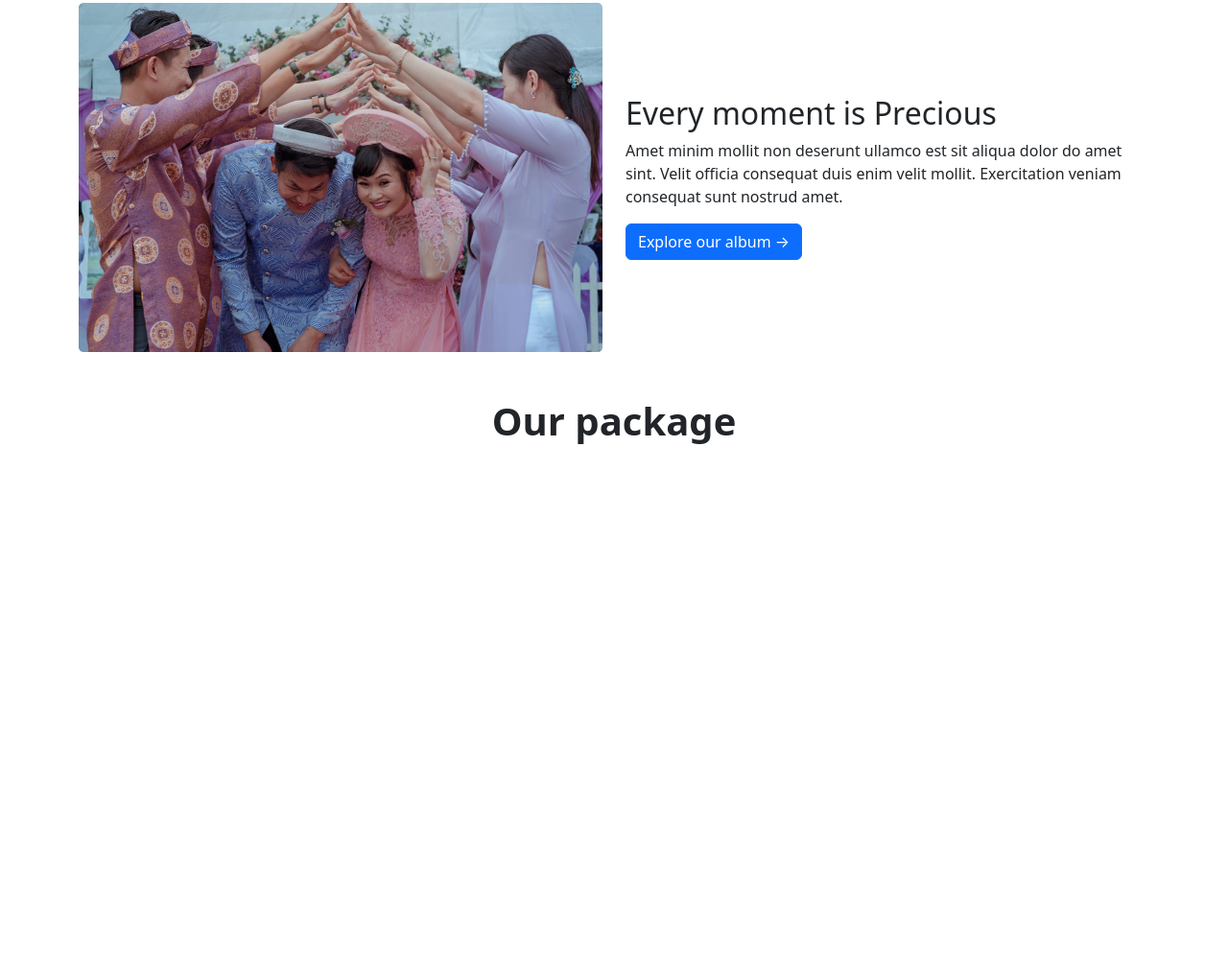
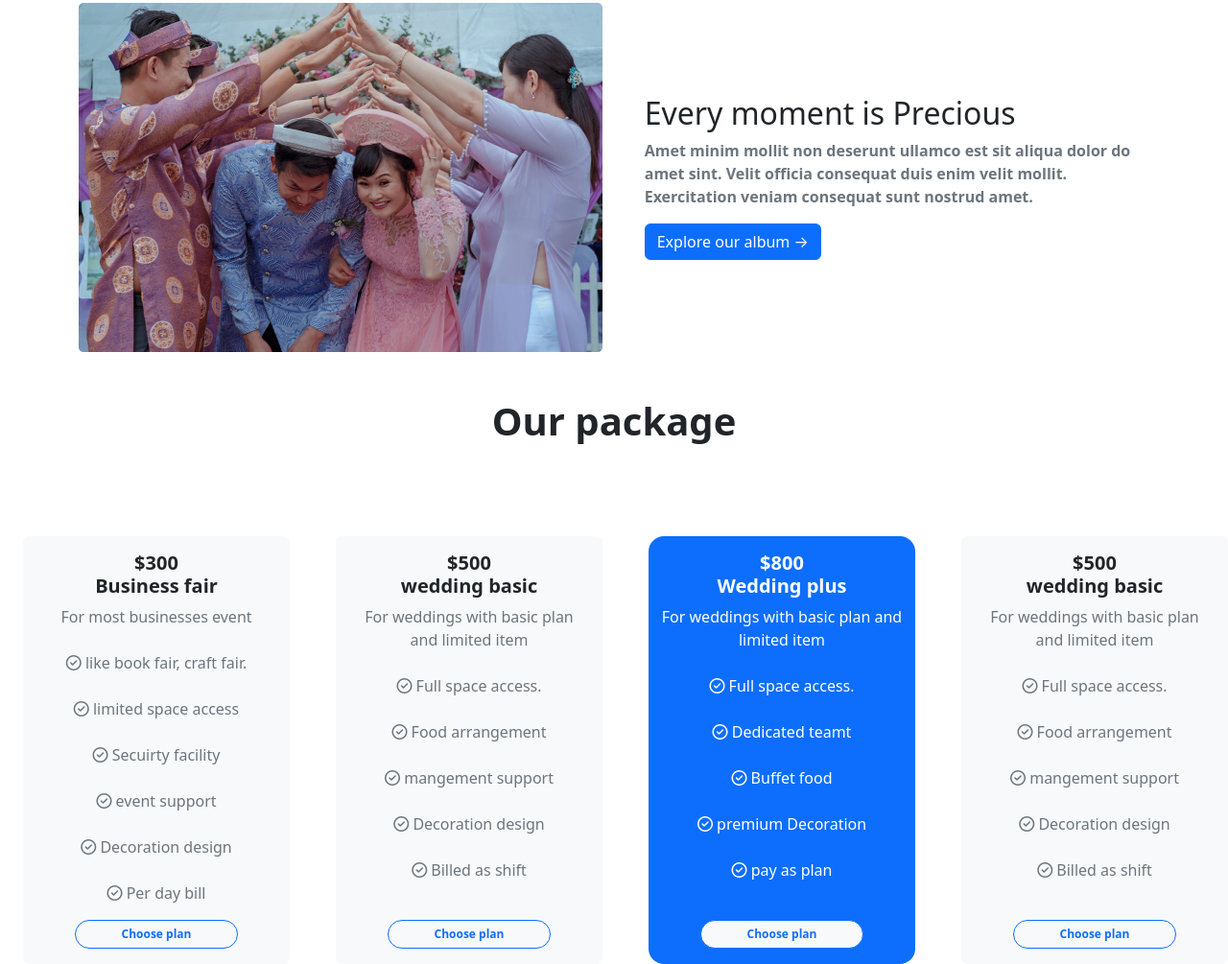
Before and after one commit to brainiac1010/convention-center-main, a plain HTML site: page index.html in a window 1280 px wide. Shown: the part 633-1638 px from the top of the page at 96% size. Before the commit the page ends 1192 px from the top, so only its background shows below. Drawn offline with nearby package versions, Linux system fonts and the light colour scheme.

Commit message:
half done

```diff
--- a/index.html
+++ b/index.html
@@ -112,14 +112,14 @@
                     <h2>
                         Every moment is Precious
                     </h2>
-                    <p>
-                        Amet minim mollit non deserunt ullamco est sit aliqua dolor do amet sint. Velit officia
+                    <p class="fs-6 fw-bold text-secondary">
+                        Amet minim mollit non deserunt ullamco est sit aliqua dolor do <br> amet sint. Velit officia
                         consequat
                         duis
-                        enim velit mollit. Exercitation veniam consequat sunt nostrud amet.
+                        enim velit mollit. <br> Exercitation veniam consequat sunt nostrud amet.
                     </p>
 
-                    <button class="btn btn-primary" type="submit">Explore our album → </button>
+                    <button class="btn btn-primary " type="submit">Explore our album → </button>
                 </div>
 
             </div>
@@ -127,6 +127,100 @@
         </div>
     </section>
 
+
+
+    <!-- card sectio -->
+    <section>
+
+
+
+
+        <div class="row">
+            <div class="col-md-3">
+                <div class="card ms-4 border-0 bg-light">
+                    <div class="card-body text-center ">
+                        <h5 class="card-title fw-bold">$300 <br>Business fair </h5>
+                        <p class="card-text text-secondary">For most businesses event <br> <br>
+                            <i class="fa-regular fa-circle-check"></i> like book fair, craft fair. <br> <br>
+                            <i class="fa-regular fa-circle-check"></i> limited space access <br> <br>
+                            <i class="fa-regular fa-circle-check"></i> Secuirty facility <br><br>
+                            <i class="fa-regular fa-circle-check"></i> event support <br> <br>
+                            <i class="fa-regular fa-circle-check"></i> Decoration design <br> <br>
+                            <i class="fa-regular fa-circle-check"></i> Per day bill
+                        </p>
+                        <div class="d-flex justify-content-center align-items-center" >
+                        <a href="#" class="btn btn-primary badge rounded-pill text-bg-light text-primary pt-2 pb-2 ps-5 pe-5">Choose
+                            plan</a> </div>
+                    </div>
+                </div>
+            </div>
+            <div class="col-md-3">
+                <div class="card ms-4  border-0 bg-light">
+                    <div class="card-body text-center ">
+                        <h5 class="card-title fw-bold">$500 <br>wedding basic </h5>
+                        <p class="card-text text-secondary">For weddings with basic plan
+                            and limited item<br> <br>
+                            <i class="fa-regular fa-circle-check"></i> Full space access. <br> <br>
+                            <i class="fa-regular fa-circle-check"></i> Food arrangement<br> <br>
+                            <i class="fa-regular fa-circle-check"></i> mangement support<br><br>
+                            <i class="fa-regular fa-circle-check"></i> Decoration design<br> <br>
+                            <i class="fa-regular fa-circle-check"></i> Billed as shift<br> <br>
+
+                        </p>
+
+                        <div class="d-flex justify-content-center align-items-center" >
+                        <a href="#" class="btn btn-primary badge rounded-pill text-bg-light text-primary pt-2 pb-2 ps-5 pe-5">Choose
+                            plan</a> </div>
+                    </div>
+                </div>
+            </div>
+
+            <div class="col-md-3">
+                <div class="card ms-4 border-0  rounded-4 bg-primary">
+                    <div class="card-body ps-1 pe-1 text-center ">
+                        <h5 class="card-title text-white fw-bold">$800 <br>Wedding plus </h5>
+                        <p class="card-text text-white">For weddings with basic plan and limited item<br> <br>
+                            <i class="fa-regular fa-circle-check"></i> Full space access. <br> <br>
+                            <i class="fa-regular fa-circle-check"></i> Dedicated teamt<br> <br>
+                            <i class="fa-regular fa-circle-check"></i> Buffet food<br><br>
+                            <i class="fa-regular fa-circle-check"></i> premium Decoration<br> <br>
+                            <i class="fa-regular fa-circle-check"></i> pay as plan<br> <br>
+
+                        </p>
+                        <div class="d-flex justify-content-center align-items-center">
+                            <a href="#"
+                                class="btn btn-primary badge rounded-pill text-bg-light text-primary pt-2 pb-2 ps-5 pe-5 ">Choose
+                                plan</a>
+                        </div>
+                    </div>
+                </div>
+            </div>
+
+            <div class="col-md-3">
+                <div class="card ms-4  border-0 bg-light">
+                    <div class="card-body  text-center ">
+                        <h5 class="card-title fw-bold">$500 <br>wedding basic </h5>
+                        <p class="card-text text-secondary">For weddings with basic plan
+                            and limited item<br> <br>
+                            <i class="fa-regular fa-circle-check"></i> Full space access. <br> <br>
+                            <i class="fa-regular fa-circle-check"></i> Food arrangement<br> <br>
+                            <i class="fa-regular fa-circle-check"></i> mangement support<br><br>
+                            <i class="fa-regular fa-circle-check"></i> Decoration design<br> <br>
+                            <i class="fa-regular fa-circle-check"></i> Billed as shift<br> <br>
+
+                        </p>
+                        <div class="d-flex justify-content-center align-items-center">
+                        <a href="#" class="btn btn-primary badge rounded-pill text-bg-light text-primary pt-2 pb-2 ps-5 pe-5">Choose
+                            plan</a> </div>
+                    </div>
+                </div>
+            </div>
+        </div>
+
+
+
+
+    </section>
 
 
 
```
